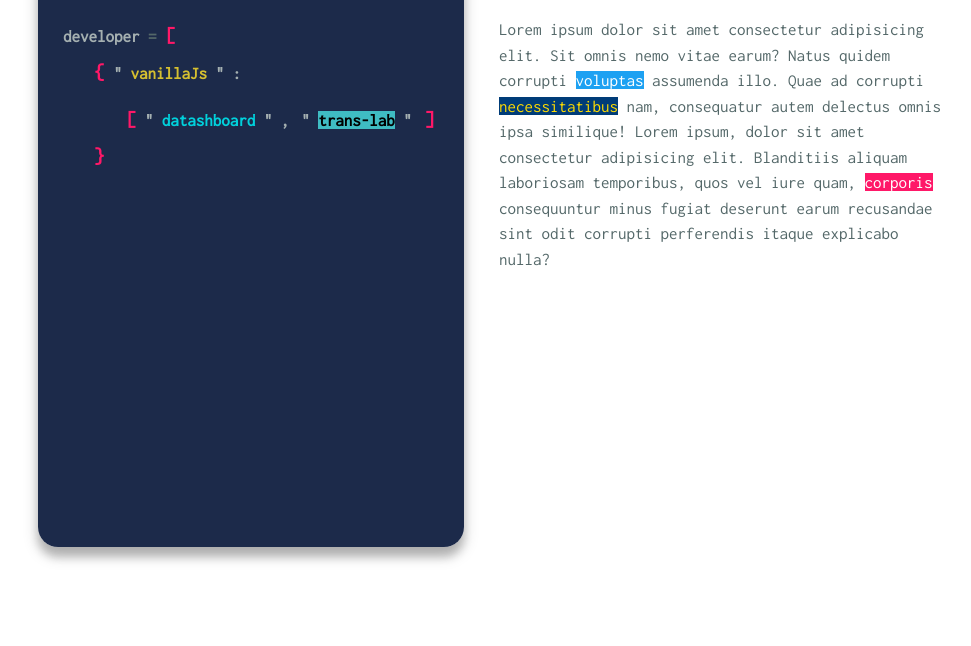
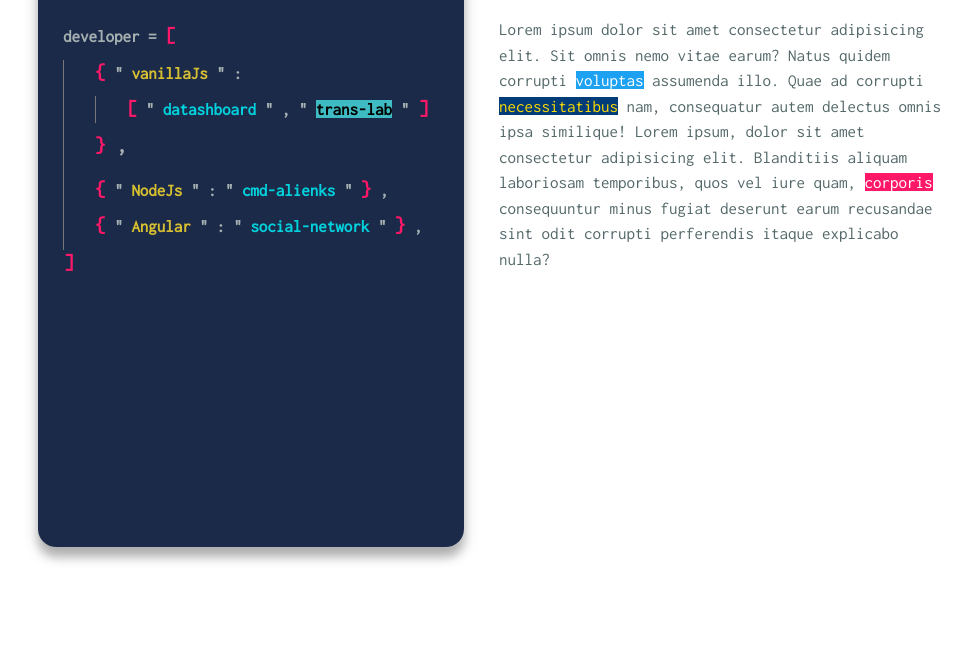
Before and after one commit to CarolinAraya/CarolinAraya.github.io, a plain HTML site: page index.html in a window 1280 px wide. Shown: the part 154-800 px from the top of the page, without its empty margins (32-1003 px from the left). Drawn offline with nearby package versions, Linux system fonts and the light colour scheme.

Commit message:
ineas identación

```diff
--- a/index.html
+++ b/index.html
@@ -32,13 +32,13 @@
                         <div class="row">
                             <div class="col-12 p-0">
                                 <b>
-                                    <a class="propiedad" id="developer"> developer</a>
+                                    <a href="" class="propiedad" id="developer"> developer</a>
                                 </b>
-                                <b> =</b>
+                                <b class="propiedad p-0">=</b>
                                 <b class="mostach h5">[</b>
                             </div>
                         </div>
-                        <div class="row">
+                        <div class="row row-ident-border">
                             <div class="col-1">
                             </div>
                             <div class="col-11 p-0 mostach ">
@@ -47,31 +47,21 @@
                                 <b class="propiedad p-0" id="vanilla">vanillaJs</b>
                                 <b class="propiedad">"</b>
                                 <b class="propiedad">:</b>
-
                             </div>
                         </div>
-                        <div class="row">
-                            <div class="col-1 p-0 text-right propiedad">
-                                <!-- <b>"</b>
-                                        <b class="propiedad p-0" id="vanilla">van</b> -->
+                        <div class="row row-ident-border ">
+                            <div class="col-1 p-0 text-right">
                             </div>
-                            <div class="col-11 p-0 text-left">
-
-                            </div>
-                        </div>
-                        <div class="row">
-                            <div class="col-2 p-0 text-right">
+                            <div class="col-1 p-0 text-right row-ident-border">
                             </div>
                             <div class="col-10 p-0 text-left">
-                                <h2 class="mostach h5" href="">[</h2>
+                                <h2 class="mostach h5">[</h2>
                                 <b class="propiedad">"</b>
-
-                                <a id="datadashboard">
+                                <a href="" id="datadashboard">
                                     <b>datashboard</b>
                                 </a>
                                 <b class="propiedad">"</b>
                                 <b class="propiedad">,</b>
-
                                 <a href="">
                                     <b class="propiedad">"</b>
                                     <b href="" id="trans-lab">trans-lab</b>
@@ -80,12 +70,57 @@
                                 <b href="" class="mostach h5">]</b>
                             </div>
                         </div>
-                        <!-- cierre -->
-                        <div class="row">
+                        <div class="row row-ident-border">
                             <div class="col-1">
                             </div>
                             <div class="col-11 p-0 mostach h5">
                                 }
+                                <b class="propiedad">,</b>
+                            </div>
+                        </div>
+                        <!-- Node -->
+                        <div class="row row-ident-border">
+                            <div class="col-1">
+                            </div>
+                            <div class="col-11 p-0 mostach ">
+                                <b class="mostach p-0 h5">{</b>
+                                <b class="propiedad p-0">"</b>
+                                <b class="propiedad p-0" id="vanilla">NodeJs</b>
+                                <b class="propiedad">"</b>
+                                <b class="propiedad">:</b>
+                                <b class="propiedad">"
+                                    <a href="" id="datadashboard">
+                                        cmd-alienks
+                                    </a>
+                                </b>
+                                <b class="propiedad">"</b>
+                                <b class="mostach p-0 h5">}</b>
+                                <b class="propiedad">,</b>
+                            </div>
+                        </div>
+                        <!-- Angular -->
+                        <div class="row row-ident-border">
+                            <div class="col-1">
+                            </div>
+                            <div class="col-11 p-0 mostach ">
+                                <b class="mostach p-0 h5">{</b>
+                                <b class="propiedad p-0">"</b>
+                                <b class="propiedad p-0" id="vanilla">Angular</b>
+                                <b class="propiedad">"</b>
+                                <b class="propiedad">:</b>
+                                <b class="propiedad">"
+                                    <a href="" id="datadashboard">
+                                        social-network
+                                    </a>
+                                </b>
+                                <b class="propiedad">"</b>
+                                <b class="mostach p-0 h5">}</b>
+                                <b class="propiedad">,</b>
+                            </div>
+                        </div>
+                        <div class="row ">
+                            <div class="col-12 p-0">
+                                <b href="" class="mostach h5">]</b>
                             </div>
                         </div>
                     </div>
@@ -97,10 +132,10 @@
 
                 </div>
             </div>
-            <div class="col-7 color">
+            <div class="col-7 description">
                 <div class="row name text-center"> Carolina Araya</div>
-                <p class="parr-content">
-                    Lorem ipsum dolor sit amet consectetur
+                <div class="parr-content">
+                    <p>Lorem ipsum dolor sit amet consectetur
                         <a href="">adipisicing</a> elit. Sit omnis nemo vitae earum? Natus quidem corrupti
                         <a id="celeste" href="">voluptas</a> assumenda illo. Quae ad corrupti
                         <a id="pretty" href="">necessitatibus</a> nam, consequatur autem delectus omnis ipsa similique! Lorem ipsum, dolor sit amet
@@ -110,6 +145,7 @@
                     </p>
                 </div>
             </div>
+        </div>
 
 </body>
 
--- a/src/style.css
+++ b/src/style.css
@@ -38,6 +38,10 @@ img {
 padding-bottom: 10px
 }
 
+.row-ident-border {
+    border-left: 1px solid #777;
+}
+
 .mostach {
     color: #ff1868;
     font-weight: 600;
@@ -71,21 +75,21 @@ text-align: center;
 
 .parr-content {
     margin-top: 40px;
-    padding-right: 160px;
     padding-left: 20px;
-
 }
 
-
+.description {
+    max-width: 500px;;
+}
 
 .menu-container {
     background-color: #152445f7;
     height: 80vh;
-    border-radius: 20px;
+    border-radius: 18px;
     box-shadow: 0 8px 16px 0 rgba(0, 0, 0, 0.19), 0 10px 9px 0 rgba(0, 0, 0, 0.19);
     padding: 40px;
     max-width: 426px;
-    min-width: 360px;
+    min-width: 426px;
 }
 
 .text-shadow {
@@ -252,7 +256,6 @@ background-color: rgb(63, 188, 195);;
 #home a:active,
 #home a:visited {
     color: white;
-    padding: .2em;
 }
 
 #home a:hover {
```
Also changed, not shown: Menu.js (+5 -5 lines). Lines whose indentation alone changed are shown as unchanged.
